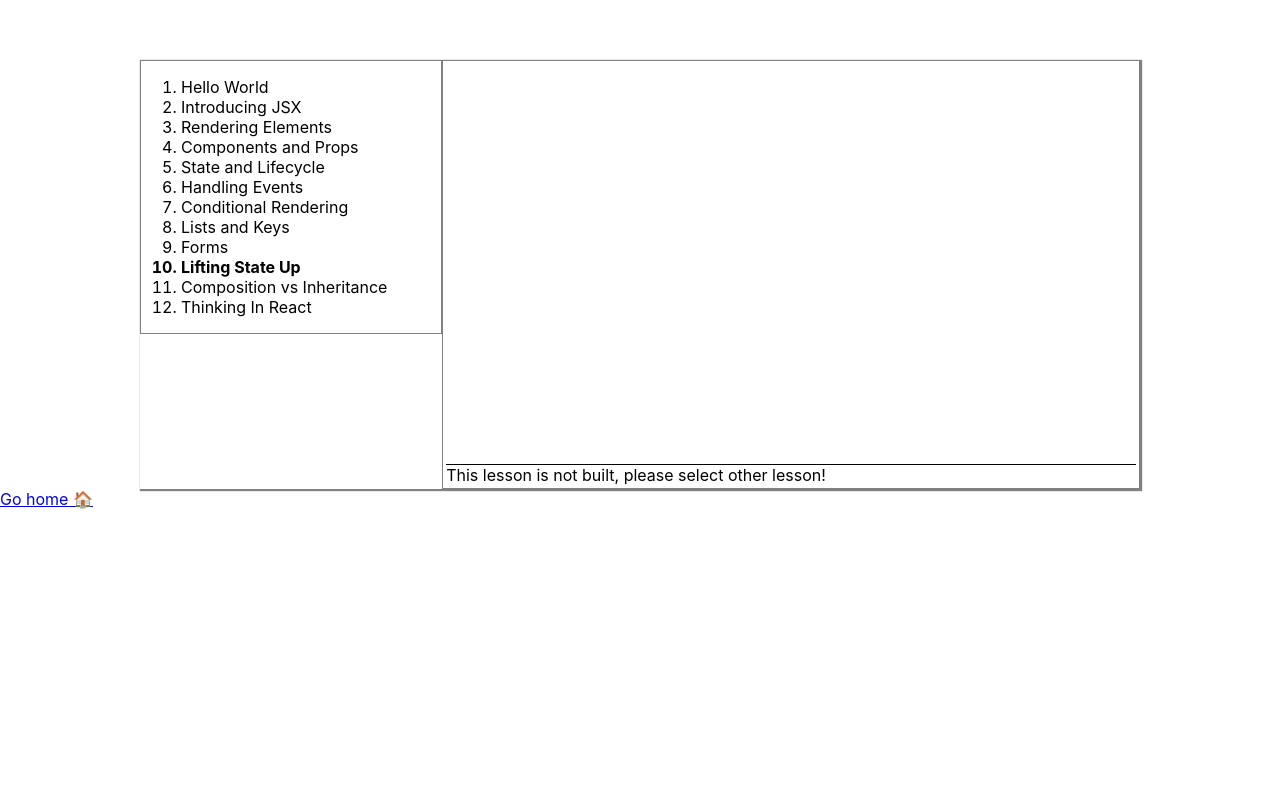
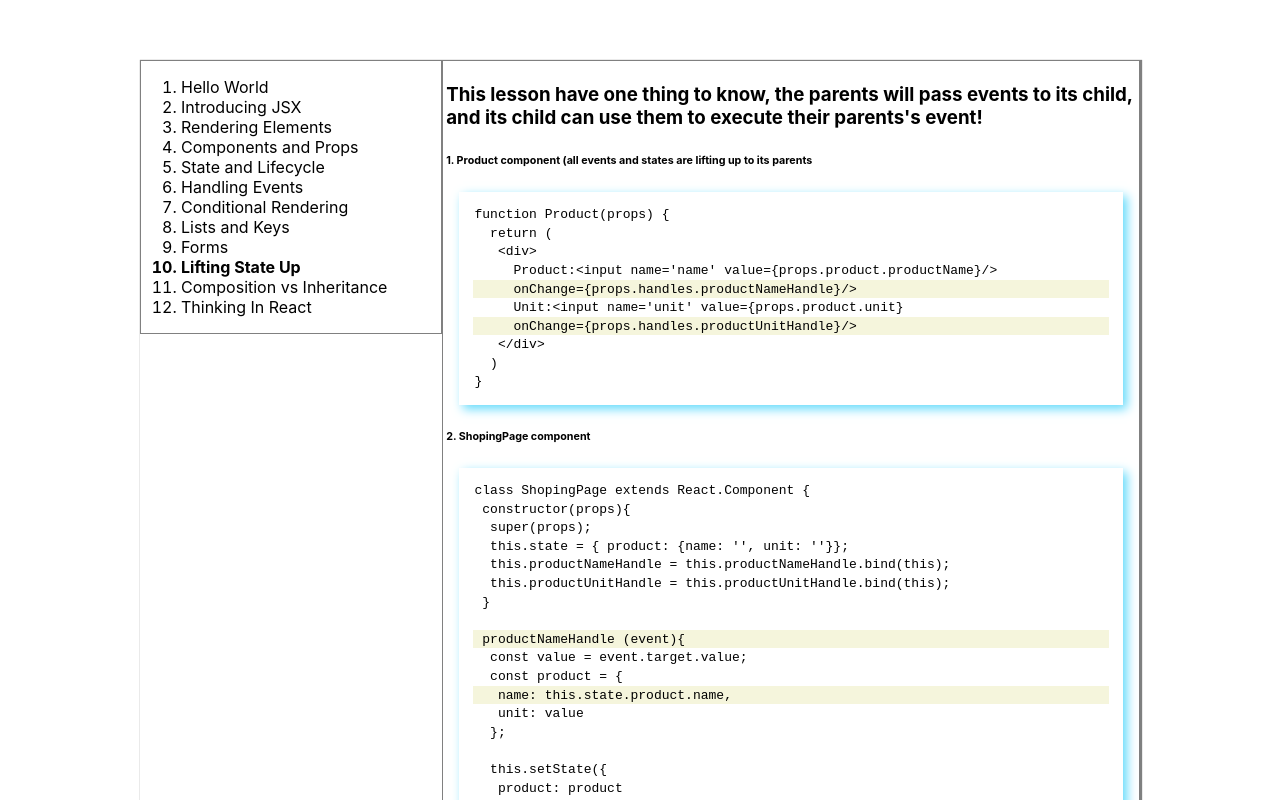
Before and after one commit to hobabe/Reactjs_2022, a React (Create React App) app in the folder Mainconcept/study_reactjs/: page /tuan-react-space in a window 1280 px wide. Both pictures are taken after a click on the item "Lifting State Up". Shown: the top 800 px of the page. Built offline with nearby package versions, Linux system fonts and the light colour scheme.

Commit message:
10. Lifting State Up

```diff
--- a/Mainconcept/study_reactjs/src/tuan/base-components/ReactLessonData.jsx
+++ b/Mainconcept/study_reactjs/src/tuan/base-components/ReactLessonData.jsx
@@ -1,5 +1,6 @@
 
 import HelloWorld from "../react-lesson/t-1-hello-word/HelloWorld";
+import LiftingStateUp from "../react-lesson/t-10-lifting-state-up/LiftingStateUp";
 import IntroducingJSX from "../react-lesson/t-2-IntroducingJSX/IntroducingJSX";
 import RenderingElements from "../react-lesson/t-3-rendering-elements/RenderingElements";
 import ComponentsAndProps from "../react-lesson/t-4-components-and-props/ComponentsAndProps";
@@ -26,7 +27,7 @@ export function reactLessonData(){
       { component: <ConditionalRendering />, id: "ConditionalRendering", text: "Conditional Rendering", description: "" },
       { component: <ListsAndKeys />, id: "ListsAndKeys", text: "Lists and Keys", description: "" },
       { component: <Forms />, id: "Forms", text: "Forms", description: "" },
-      { component: null, id: "LiftingStateUp", text: "Lifting State Up", description: "" },
+      { component: <LiftingStateUp />, id: "LiftingStateUp", text: "Lifting State Up", description: "" },
       { component: null, id: "CompositionVsInheritance", text: "Composition vs Inheritance", description: "" },
       { component: null, id: "ThinkingInReact", text: "Thinking In React", description: "" }
     ]
--- /dev/null
+++ b/Mainconcept/study_reactjs/src/tuan/react-lesson/t-10-lifting-state-up/LiftingStateUp.jsx
@@ -0,0 +1,71 @@
+function LiftingStateUp() {
+  return (
+    <div>
+      <h3>This lesson have one thing to know, the parents will pass events to its child, and its child can use them to execute their parents's event!</h3>
+      <h6>1. Product component (all events and states are lifting up to its parents</h6>
+      <pre>
+        <p>function Product(props) {"{"}</p>
+        <p> {" return ("}</p>
+        <p> {"  <div>"}</p>
+        <p> {"    Product:<input name='name' value={props.product.productName}/>"}</p>
+        <p className={"b-beige"}> {"    onChange={props.handles.productNameHandle}/>"}</p>
+        <p> {"    Unit:<input name='unit' value={props.product.unit}"}</p>
+        <p className={"b-beige"}> {"    onChange={props.handles.productUnitHandle}/>"}</p>
+        <p> {"  </div>"}</p>
+        <p> {" )"}</p>
+        <p>{"}"}</p>
+      </pre>
+      <h6>2. ShopingPage component</h6>
+      <pre>
+        <p>class ShopingPage extends React.Component {"{"}</p>
+        <p>{" constructor(props){ "}</p>
+        <p>{"  super(props);"}</p>
+        <p>{"  this.state = { product: {name: '', unit: ''}};"}</p>
+        <p>{"  this.productNameHandle = this.productNameHandle.bind(this);"}</p>
+        <p>{"  this.productUnitHandle = this.productUnitHandle.bind(this);"}</p>
+        <p>{" } "}</p>
+        <p> </p>
+        <p className={"b-beige"}>{" productNameHandle (event){"}</p>
+        <p>{"  const value = event.target.value;"}</p>
+        <p>{"  const product = {"}</p>
+        <p className={"b-beige"}>{"   name: this.state.product.name, "}</p>
+        <p>{"   unit: value"}</p>
+        <p>{"  };"}</p>
+        <p> </p>
+        <p>{"  this.setState({"}</p>
+        <p>{"   product: product"}</p>
+        <p>{"  });"}</p>
+        <p>{" }"}</p>
+        <p> </p>
+        <p className={"b-beige"}>{" productUnitHandle (event){"}</p>
+        <p>{"  const value = event.target.value;"}</p>
+        <p>{"  const product = {"}</p>
+        <p>{"   name: value, "}</p>
+        <p className={"b-beige"}>{"   unit: this.state.product.unit"}</p>
+        <p>{"  };"}</p>
+        <p> </p>
+        <p>{"  this.setState({"}</p>
+        <p>{"   product: product"}</p>
+        <p>{"  });"}</p>
+        <p>{" }"}</p>
+        <p> </p>
+        <p>{" render(){ "}</p>
+        <p className={"b-beige"}>{"  let handles = {"}</p>
+        <p>{"   productNameHandle: this.productNameHandle,"}</p>
+        <p>{"   productUnitHandle: this.productUnitHandle,"}</p>
+        <p>{"  };"}</p>
+        <p>{"  return ("}</p>
+        <p>{"   <div>"}</p>
+        <p>{"    <div>Product: {this.state.product.name} , unit: {this.state.product.unit}"}</p>
+        <p>{"    <Product product={this.state.product}"}</p>
+        <p className={"b-beige"}>{"     handles={handle: handles}/>"}</p>
+        <p>{"   </div>"}</p>
+        <p>{"  );"}</p>
+        <p>{" }"}</p>
+        <p>{"}"}</p>
+      </pre>
+    </div>
+  );
+}
+
+export default LiftingStateUp;
```
